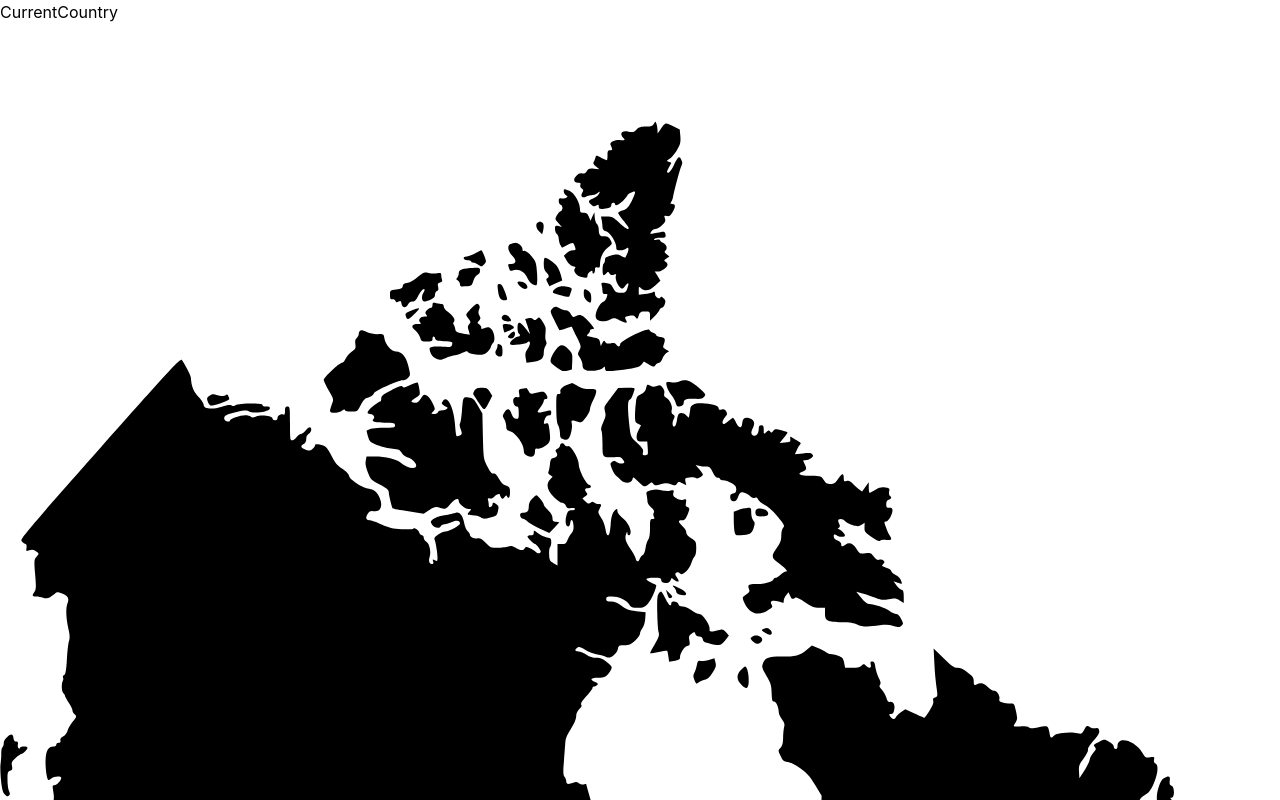
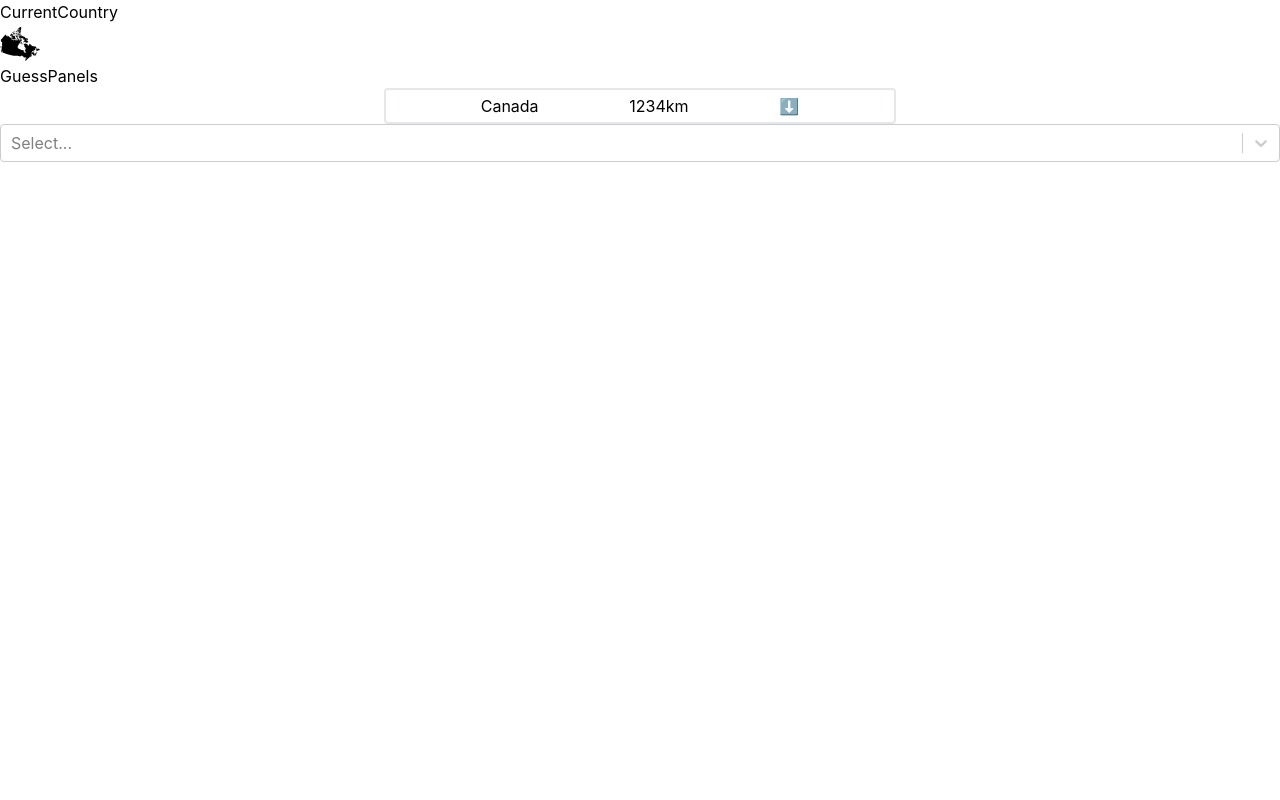
Before and after one commit to WeikeShi0730/worldle, a React (Create React App) app: page / in a window 1280 px wide. Shown: the top 800 px of the page. Built offline with nearby package versions, Linux system fonts and the light colour scheme.

Commit message:
Add guess panels

```diff
--- a/package.json
+++ b/package.json
@@ -15,6 +15,7 @@
     "react-dom": "^18.1.0",
     "react-icons": "^4.3.1",
     "react-scripts": "5.0.1",
+    "react-select": "^5.3.2",
     "typescript": "^4.6.4",
     "web-vitals": "^2.1.4"
   },
@@ -43,6 +44,8 @@
     ]
   },
   "devDependencies": {
+    "autoprefixer": "^10.4.7",
+    "postcss": "^8.4.13",
     "tailwindcss": "^3.0.24"
   }
 }
--- a/src/App.tsx
+++ b/src/App.tsx
@@ -1,9 +1,11 @@
 import CurrentCountry from "./components/current-country.component";
+import GuessPanels from "./components/guess-panels.component";
 
 function App() {
   return (
     <div>
       <CurrentCountry />
+      <GuessPanels />
     </div>
   );
 }
--- /dev/null
+++ b/src/components/guess-panels.component.tsx
@@ -0,0 +1,20 @@
+import Select from "react-select";
+import { countries } from "../data/countries";
+const GuessPanels = () => {
+  const options = countries.map((country) => {
+    return { value: country.code, label: country.name };
+  });
+  return (
+    <div className="w-full">
+      GuessPanels
+      <div className="flex justify-evenly items-center max-w-xs sm:max-w-sm md:max-w-md lg:max-w-lg m-auto p-1 border-2 rounded">
+        <div className="country">Canada</div>
+        <div className="distance">1234km</div>
+        <div className="direction">⬇️</div>
+      </div>
+      <Select options={options} />
+    </div>
+  );
+};
+
+export default GuessPanels;
--- a/tailwind.config.js
+++ b/tailwind.config.js
@@ -1,7 +1,7 @@
 module.exports = {
-  content: ["./src/**/*.{html,js}"],
+  content: ["./src/**/*.{js,jsx,ts,tsx}"],
   theme: {
     extend: {},
   },
   plugins: [],
-}
+};
```
Also changed, not shown: 1 other file (tests, documents, lock files or other folders).
